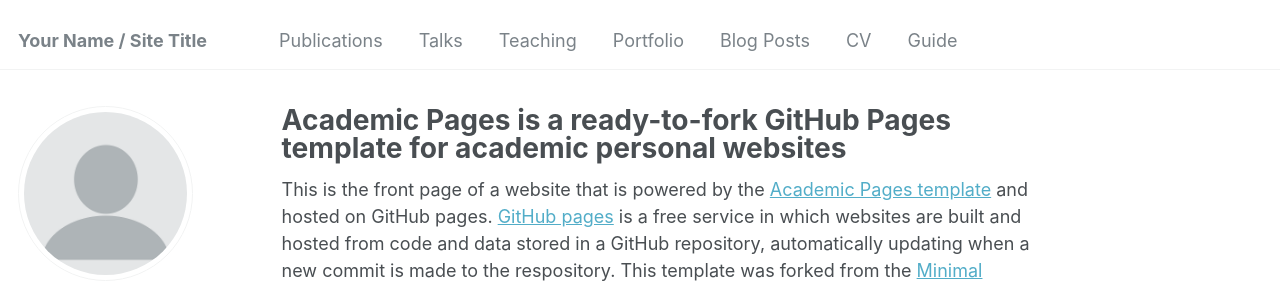
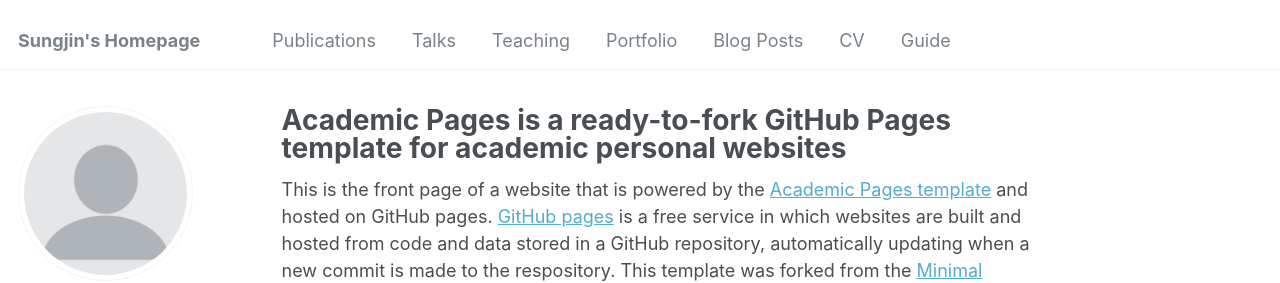
Before and after one commit to sjcheong21/sjcheong21.github.io, a Jekyll site: the page built from _pages/about.md, in a window 1280 px wide. Shown: the top 283 px of the page. Built offline with Jekyll 4.4.1, drawn with Linux system fonts in a browser that asks for light colours; some web fonts are replaced.

Commit message:
modified:   _config.yml

```diff
--- a/_config.yml
+++ b/_config.yml
@@ -8,7 +8,7 @@
 
 # Basic Site Settings
 locale                   : "en-US"
-title                    : "Your Name / Site Title"
+title                    : "Sungjin's Homepage"
 title_separator          : "-"
 name                     : &name "Your Name"
 description              : &description "personal description"
```
